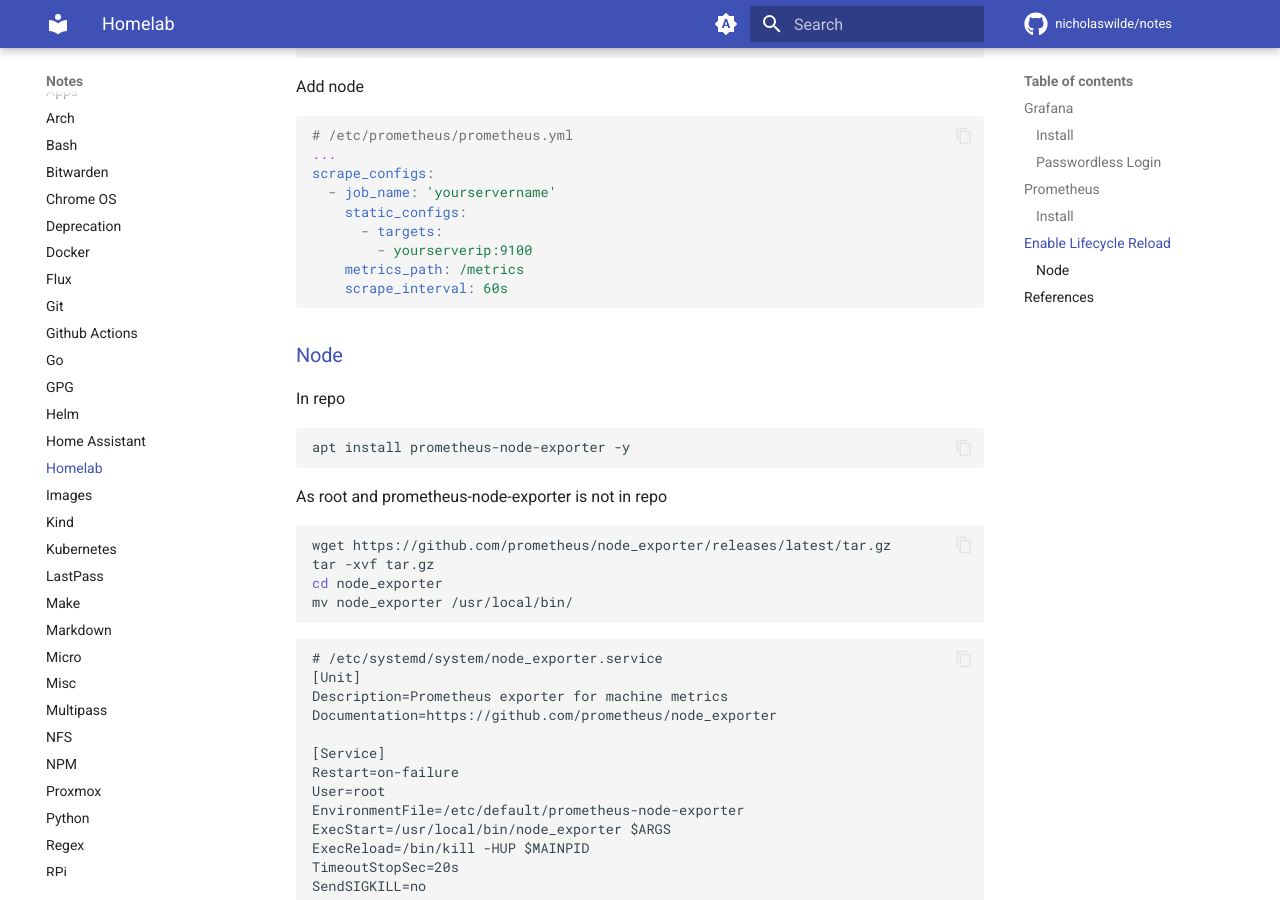
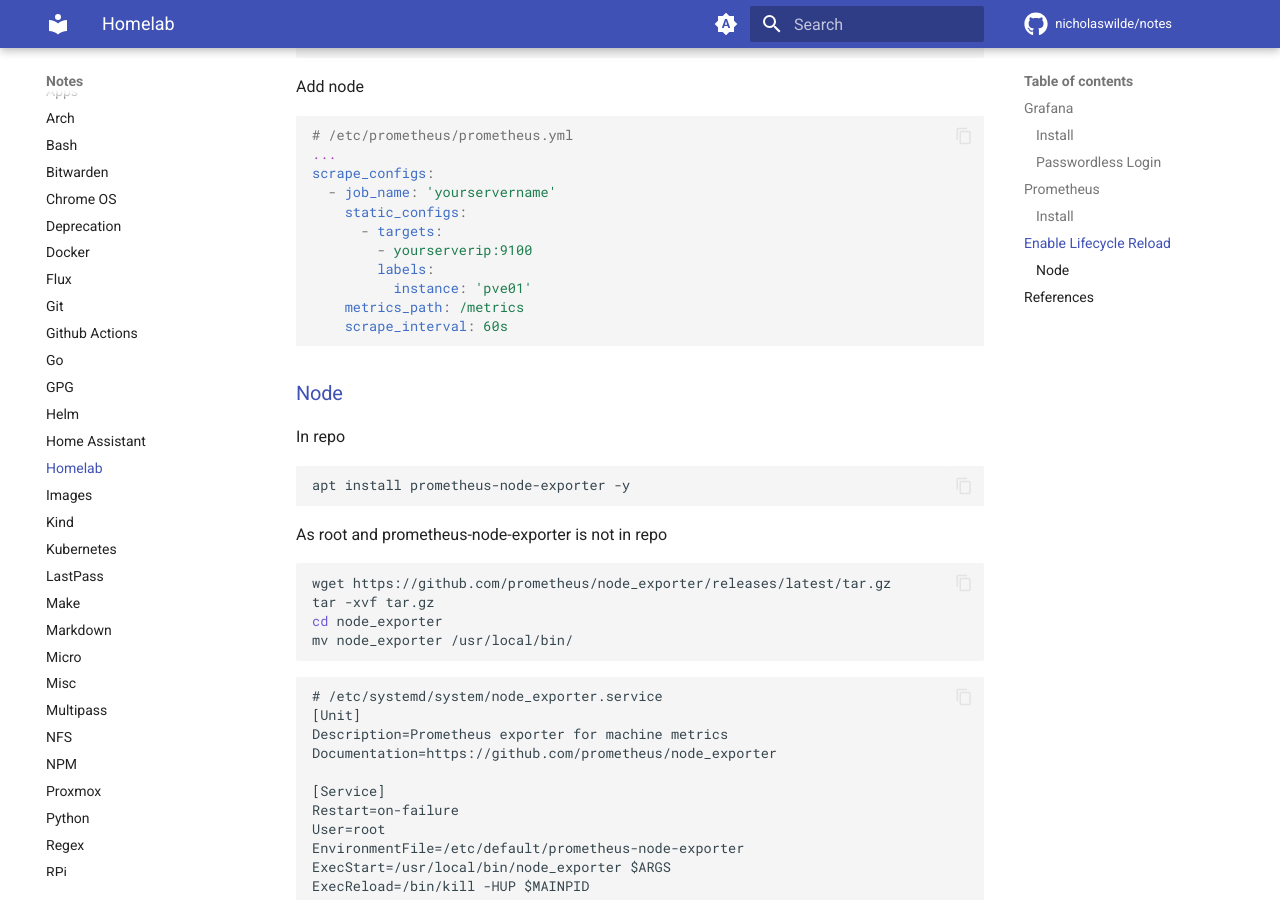
Before and after one commit to nicholaswilde/notes, an MkDocs documentation site: the page built from docs/homelab.md, in a window 1280 px wide and 900 px high, scrolled down 1182 px. Built offline with MkDocs 1.6.1 and Material for MkDocs 9.7.7, drawn with Linux system fonts in a browser that asks for light colours; emoji names are drawn with the system emoji font; comment, search, counter and statistics services are not loaded.

Commit message:
Update homelab.md

````diff
--- a/docs/homelab.md
+++ b/docs/homelab.md
@@ -71,6 +71,8 @@
     static_configs:
       - targets:
         - yourserverip:9100
+        labels:
+          instance: 'pve01'
     metrics_path: /metrics
     scrape_interval: 60s
 ```
````
